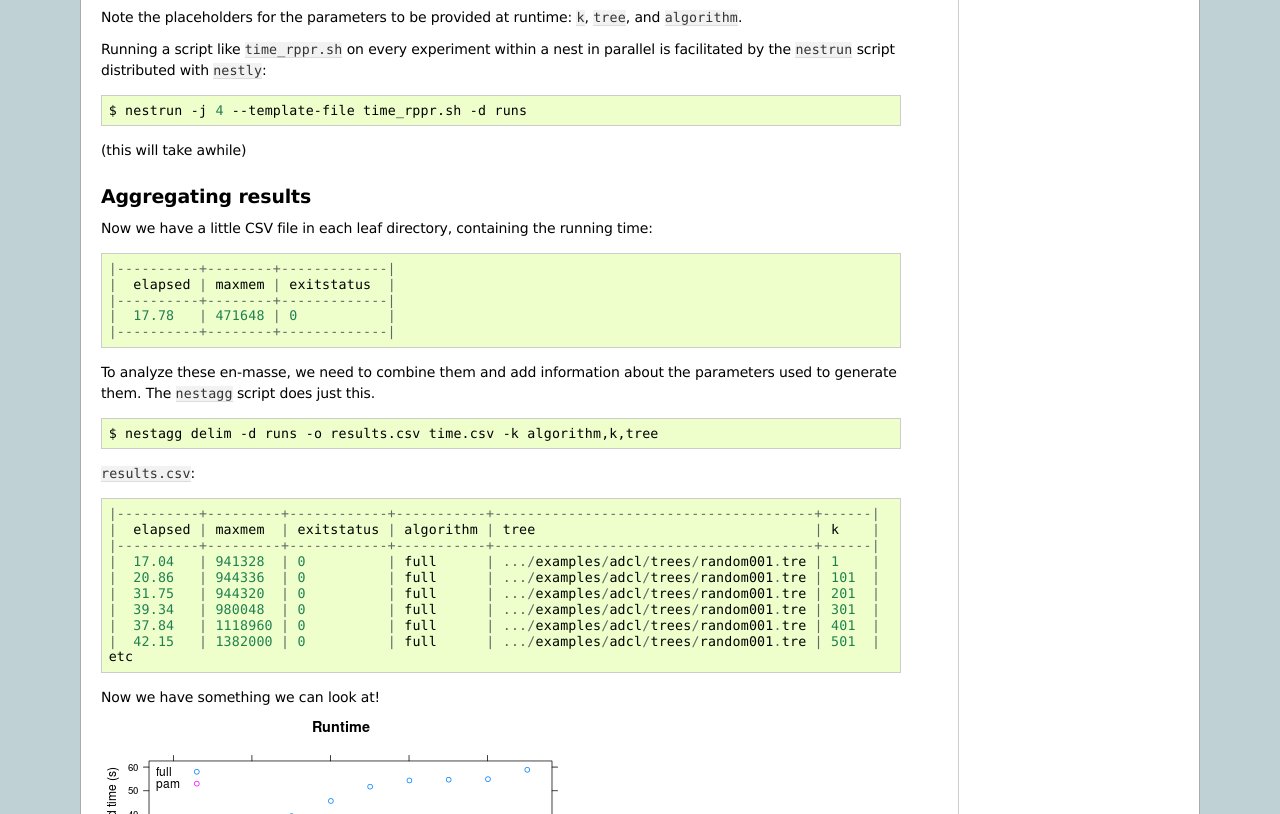
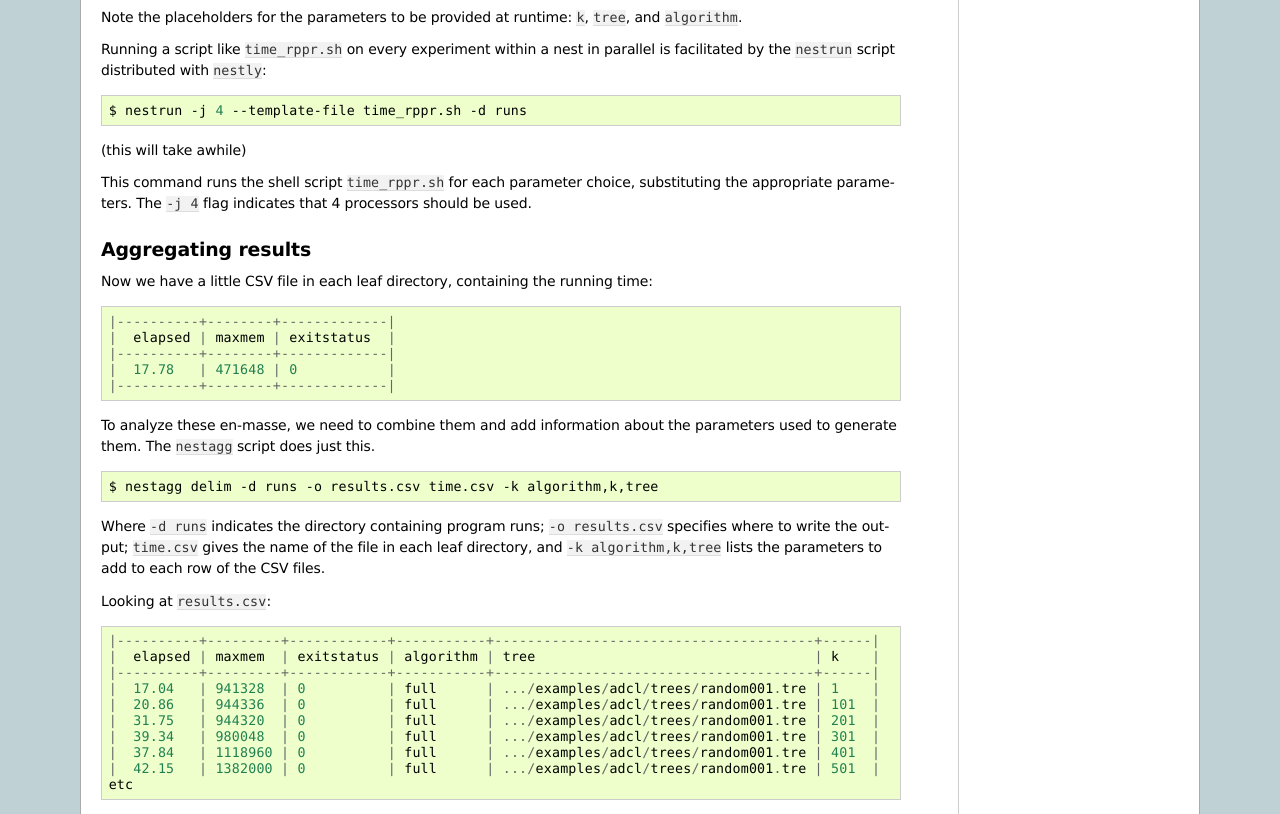
Before and after one commit to fhcrc/nestly, a Sphinx documentation site: the page built from docs/adcl.rst, in a window 1280 px wide and 900 px high, scrolled down 1234 px, cut to the strip 86-900 px from the top of the window. Built offline with Sphinx 7.4.7, drawn with Linux system fonts in a browser that asks for light colours.

Commit message:
Some extra explanation in the ADCL example

```diff
--- a/docs/adcl.rst
+++ b/docs/adcl.rst
@@ -86,6 +86,9 @@ Running a script like ``time_rppr.sh`` on every experiment within a nest in para
 
 (this will take awhile)
 
+This command runs the shell script ``time_rppr.sh`` for each parameter choice, substituting the appropriate parameters.
+The ``-j 4`` flag indicates that 4 processors should be used.
+
 Aggregating results
 -------------------
 
@@ -103,7 +106,12 @@ To analyze these en-masse, we need to combine them and add information about the
 
    $ nestagg delim -d runs -o results.csv time.csv -k algorithm,k,tree
 
-``results.csv``::
+Where ``-d runs`` indicates the directory containing program runs; ``-o
+results.csv`` specifies where to write the output; ``time.csv`` gives the name
+of the file in each leaf directory, and ``-k algorithm,k,tree`` lists the
+parameters to add to each row of the CSV files.
+
+Looking at ``results.csv``::
 
      |----------+---------+------------+-----------+---------------------------------------+------|
      |  elapsed | maxmem  | exitstatus | algorithm | tree                                  | k    |
```
